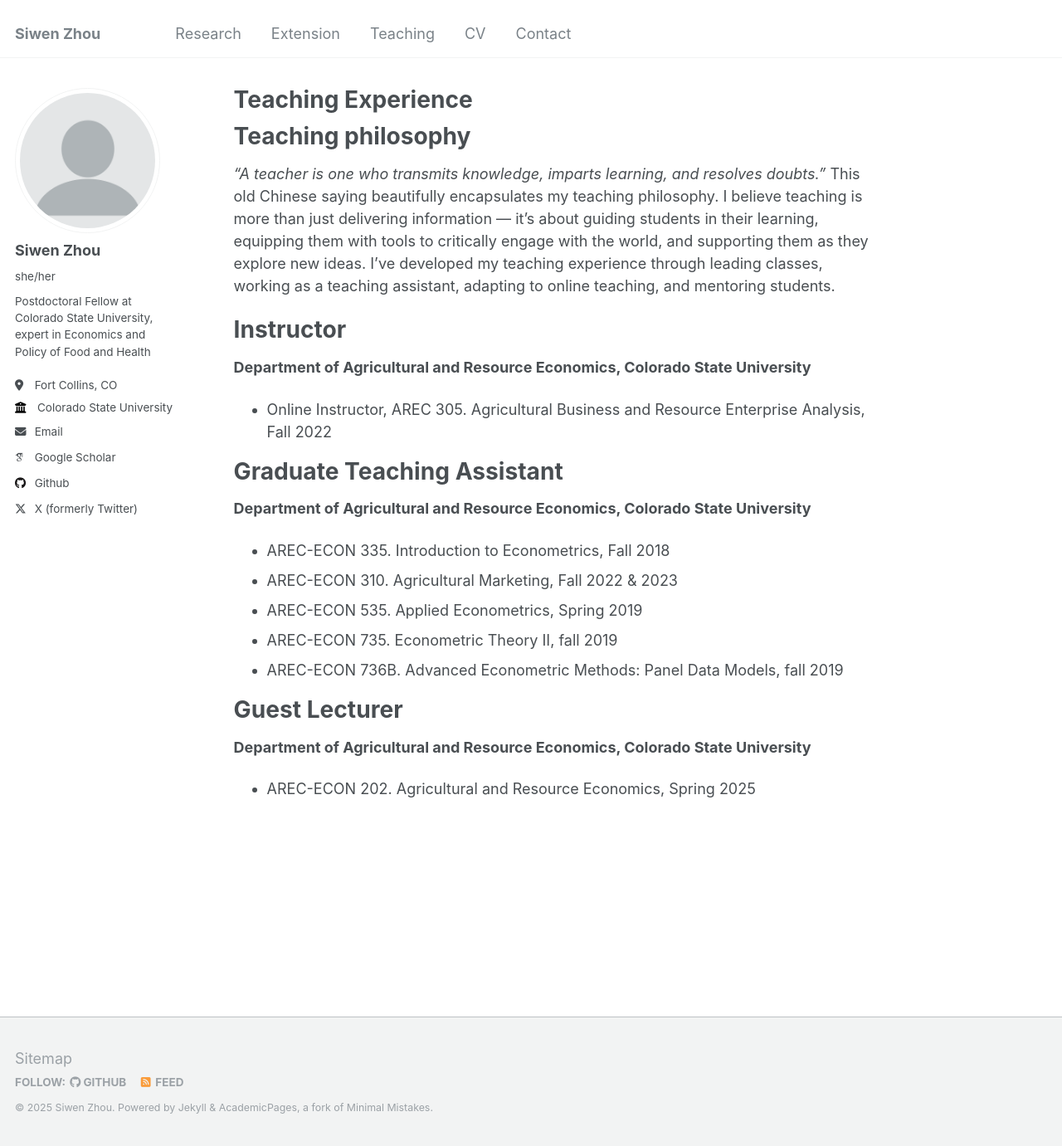
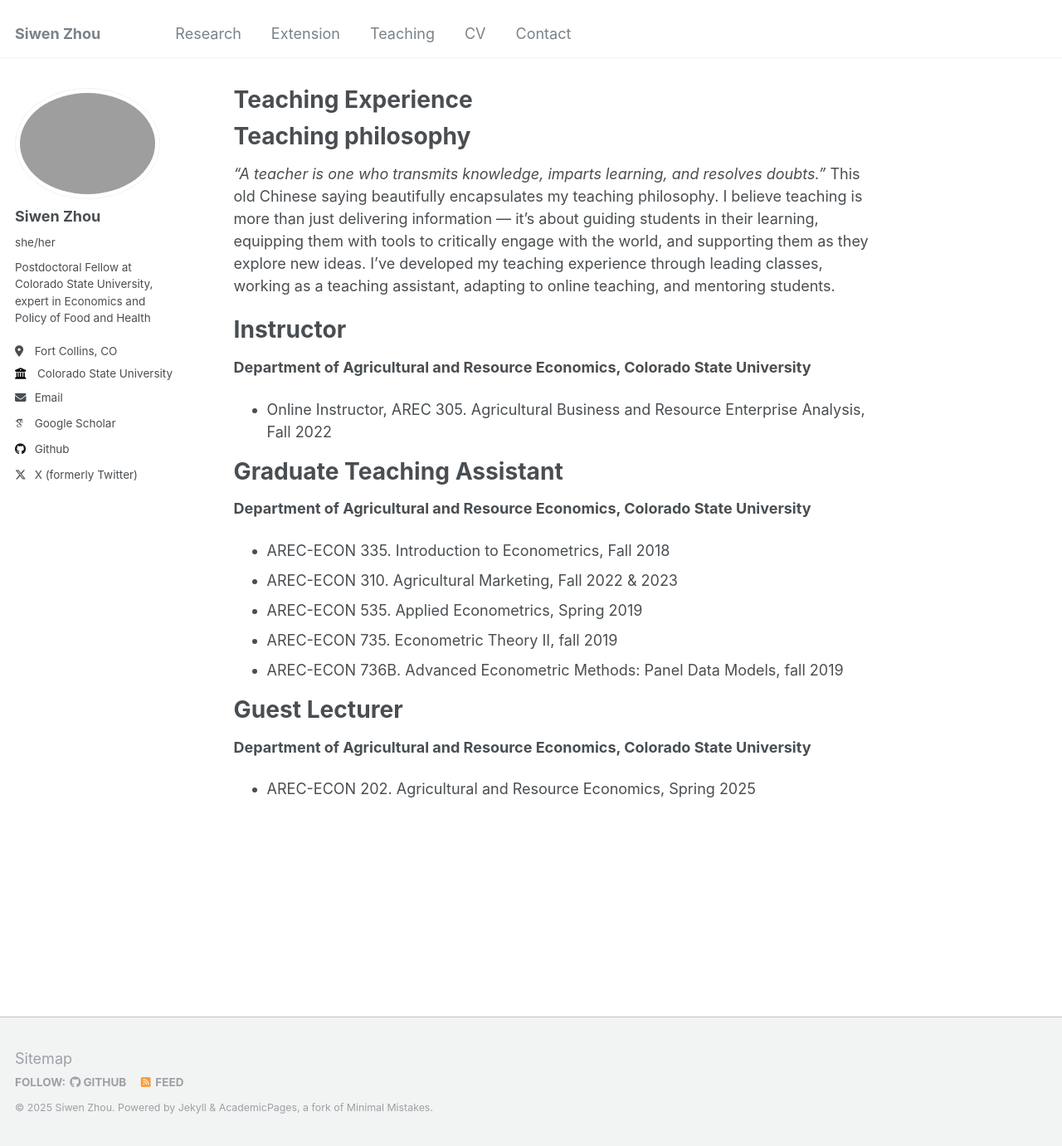
Before and after one commit to Siwen0625/Siwen0625.github.io, a Jekyll site: the page built from _pages/teaching.md, in a window 1280 px wide and 1381 px high. Shown: the whole window at 83% size. Built offline with Jekyll 4.4.1, drawn with Linux system fonts in a browser that asks for light colours; some web fonts are replaced.

Commit message:
Update _config.yml

```diff
--- a/_config.yml
+++ b/_config.yml
@@ -21,7 +21,7 @@ repository               : "Siwen0625/Siwen0625.github.io"
 #               Additional customization can be done by editing /_includes/author-profile.html
 author:
   # Biographic information
-  avatar           : "profile.png"
+  avatar           : "sz.jpeg"
   name             : "Siwen Zhou"
   pronouns         : "she/her"
   bio              : "Postdoctoral Fellow at Colorado State University, expert in Economics and Policy of Food and Health"
```
